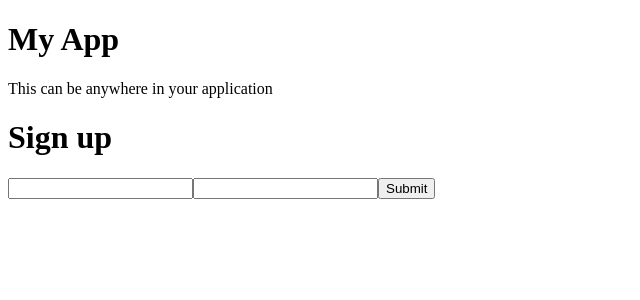
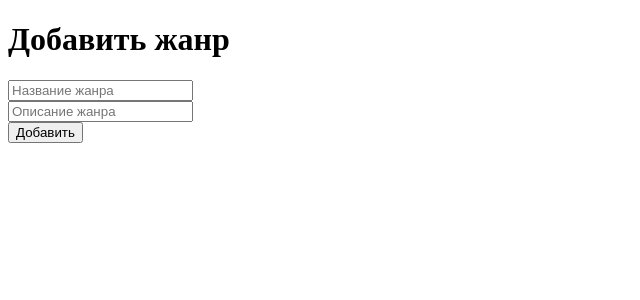
Before and after one commit to VsevolodWeb/libworld, a React (Create React App) app in the folder client/: page / in a window 1280 px wide. Shown: the top 300 px of the page, without its empty margins (0-640 px from the left). Built offline with nearby package versions, Linux system fonts and the light colour scheme; the HTML template or start-up script is replaced by a standard one.

Commit message:
redux & react-redux & redux-thunk & other

```diff
--- a/client/package.json
+++ b/client/package.json
@@ -10,10 +10,14 @@
     "@types/node": "^12.0.0",
     "@types/react": "^16.9.0",
     "@types/react-dom": "^16.9.0",
+    "@types/react-redux": "^7.1.9",
     "formik": "^2.1.4",
     "react": "^16.13.1",
     "react-dom": "^16.13.1",
+    "react-redux": "^7.2.0",
     "react-scripts": "3.4.1",
+    "redux": "^4.0.5",
+    "redux-thunk": "^2.3.0",
     "typescript": "~3.7.2"
   },
   "scripts": {
--- a/client/src/Admin/AddingCategoryForm/AddingCategoryForm.tsx
+++ b/client/src/Admin/AddingCategoryForm/AddingCategoryForm.tsx
@@ -1,33 +1,29 @@
 import React from 'react';
-import { FormikProps, Form, Field } from 'formik';
+import {FormikProps, Form, Field} from 'formik';
+import {FormValues} from "./AddingCategoryFormContainer";
 
 
-type FormValues = {
-  email: string
-  password: string
-}
+const AddingCategoryForm = (props: FormikProps<FormValues>) => {
+    const {touched, errors, isSubmitting} = props;
+    return (
+        <Form>
+            <h1>Добавить жанр</h1>
+            <div>
+                <Field type="text" name="name" placeholder="Название жанра"/>
+                {touched.name && errors.name && <div>{errors.name}</div>}
+            </div>
 
-type OtherProps = {
-  message: string
-}
+            <div>
+                <Field type="text" name="name" placeholder="Описание жанра"/>
+                {touched.description && errors.description && <div>{errors.description}</div>}
+            </div>
 
 
-const AddingCategoryForm = (props: OtherProps & FormikProps<FormValues>) => {
-  const { touched, errors, isSubmitting, message } = props;
-  return (
-    <Form>
-      <h1>{message}</h1>
-      <Field type="email" name="email" />
-      {touched.email && errors.email && <div>{errors.email}</div>}
-
-      <Field type="password" name="password" />
-      {touched.password && errors.password && <div>{errors.password}</div>}
-
-      <button type="submit" disabled={isSubmitting}>
-        Submit
-      </button>
-    </Form>
-  );
+            <button type="submit" disabled={isSubmitting}>
+                Добавить
+            </button>
+        </Form>
+    );
 };
 
 export default AddingCategoryForm;
--- a/client/src/Admin/AddingCategoryForm/AddingCategoryFormContainer.tsx
+++ b/client/src/Admin/AddingCategoryForm/AddingCategoryFormContainer.tsx
@@ -0,0 +1,29 @@
+import AddingCategoryForm from "./AddingCategoryForm";
+import {FormikErrors, withFormik} from "formik";
+
+// The type of props MyForm receives
+type MyFormProps = {}
+
+// Wrap our form with the withFormik HoC
+const AddingCategoryFormContainer = withFormik<MyFormProps, FormValues>({
+    // Transform outer props into form values
+    mapPropsToValues: props => {
+        return {
+            name: '',
+            description: '',
+        };
+    },
+
+    // Add a custom validation function (this can be async too!)
+    validate: (values: FormValues) => {
+        let errors: FormikErrors<FormValues> = {};
+
+        return errors;
+    },
+
+    handleSubmit: values => {
+        // do submitting things
+    },
+})(AddingCategoryForm);
+
+export default AddingCategoryFormContainer;
--- a/client/src/Admin/Admin.tsx
+++ b/client/src/Admin/Admin.tsx
@@ -0,0 +1,7 @@
+import React from 'react'
+import AddingCategoryFormContainer from "./AddingCategoryForm/AddingCategoryFormContainer";
+
+
+export default () => {
+    return <AddingCategoryFormContainer />
+};
--- a/client/src/App.tsx
+++ b/client/src/App.tsx
@@ -1,74 +1,14 @@
-import React from 'react';
-import { withFormik, FormikProps, FormikErrors, Form, Field } from 'formik';
+import React from 'react'
+import {Provider} from 'react-redux'
+import Admin from "./Admin/Admin"
+import store from "./redux/store"
 
-// Shape of form values
-interface FormValues {
-  email: string;
-  password: string;
-}
 
-interface OtherProps {
-  message: string;
-}
-
-// Aside: You may see InjectedFormikProps<OtherProps, FormValues> instead of what comes below in older code.. InjectedFormikProps was artifact of when Formik only exported a HoC. It is also less flexible as it MUST wrap all props (it passes them through).
-const InnerForm = (props: OtherProps & FormikProps<FormValues>) => {
-  const { touched, errors, isSubmitting, message } = props;
-  return (
-    <Form>
-      <h1>{message}</h1>
-      <Field type="email" name="email" />
-      {touched.email && errors.email && <div>{errors.email}</div>}
-
-      <Field type="password" name="password" />
-      {touched.password && errors.password && <div>{errors.password}</div>}
-
-      <button type="submit" disabled={isSubmitting}>
-        Submit
-      </button>
-    </Form>
-  );
-};
-
-// The type of props MyForm receives
-interface MyFormProps {
-  initialEmail?: string;
-  message: string; // if this passed all the way through you might do this or make a union type
-}
-
-// Wrap our form with the withFormik HoC
-const MyForm = withFormik<MyFormProps, FormValues>({
-  // Transform outer props into form values
-  mapPropsToValues: props => {
-    return {
-      email: props.initialEmail || '',
-      password: '',
-    };
-  },
-
-  // Add a custom validation function (this can be async too!)
-  validate: (values: FormValues) => {
-    let errors: FormikErrors<FormValues> = {};
-    // if (!values.email) {
-    //   errors.email = 'Required';
-    // } else if (!isValidEmail(values.email)) {
-    //   errors.email = 'Invalid email address';
-    // }
-    return errors;
-  },
-
-  handleSubmit: values => {
-    // do submitting things
-  },
-})(InnerForm);
-
-// Use <MyForm /> where
 const App = () => (
-  <div>
-    <h1>My App</h1>
-    <p>This can be anywhere in your application</p>
-    <MyForm message="Sign up" />
-  </div>
+  <Provider store={store}>
+    <Admin/>
+  </Provider>
 );
 
-export default App;
+
+export default App
--- /dev/null
+++ b/client/src/redux/categories-reducer.ts
@@ -0,0 +1,42 @@
+import {Dispatch} from "redux";
+import {InferActionsTypes} from "./store";
+
+export type CategoryType = {
+    name: string
+    description: string
+}
+
+type InitialStateType = {
+	list: CategoryType[]
+}
+type ActionsTypes = InferActionsTypes<typeof actions>
+
+const initialState: InitialStateType = {
+	list: []
+};
+
+
+const categoriesReducer = (state = initialState, action: ActionsTypes): InitialStateType => {
+	switch (action.type) {
+		case "categories/ADD_CATEGORY": {
+			return {...state, list: [...state.list, action.category]}
+		}
+		default: {
+			return state;
+		}
+	}
+};
+
+const actions = {
+	addCategory: (category: CategoryType) => ({type: 'categories/ADD_CATEGORY', category} as const),
+}
+
+export const setUserPhotoThunkCreator = (photo: File) => async (dispatch: Dispatch<ActionsTypes>) => {
+    const response = await profileAPI.updateUserPhoto(photo)
+
+    if(response.resultCode === 0) {
+        dispatch(actions.setUserPhoto(response.data.photos))
+    }
+}
+
+export default categoriesReducer;
--- /dev/null
+++ b/client/src/redux/store.ts
@@ -0,0 +1,16 @@
+import {createStore, combineReducers, applyMiddleware} from 'redux';
+import thunkMiddleware from 'redux-thunk';
+
+import categoriesReducer from "./categories-reducer";
+
+const rootReducer = combineReducers({
+	categories: categoriesReducer,
+});
+
+type RootReducerType = typeof rootReducer;
+export type AppStateType = ReturnType<RootReducerType>
+export type InferActionsTypes<T> = T extends {[key: string]: (...args: any[]) => infer U} ? U : never
+
+const store = createStore(rootReducer, applyMiddleware(thunkMiddleware));
+
+export default store;
```
Also changed, not shown: client/src/Admin/AdminContainer.tsx (deleted), 1 other file (tests, documents, lock files or other folders).
